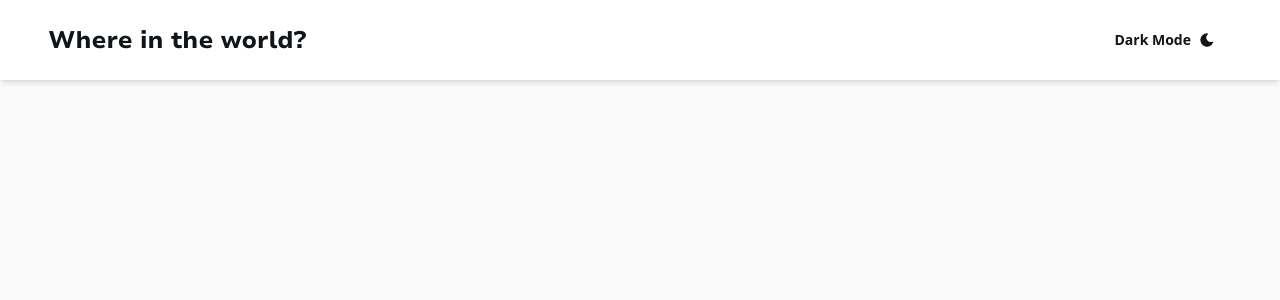
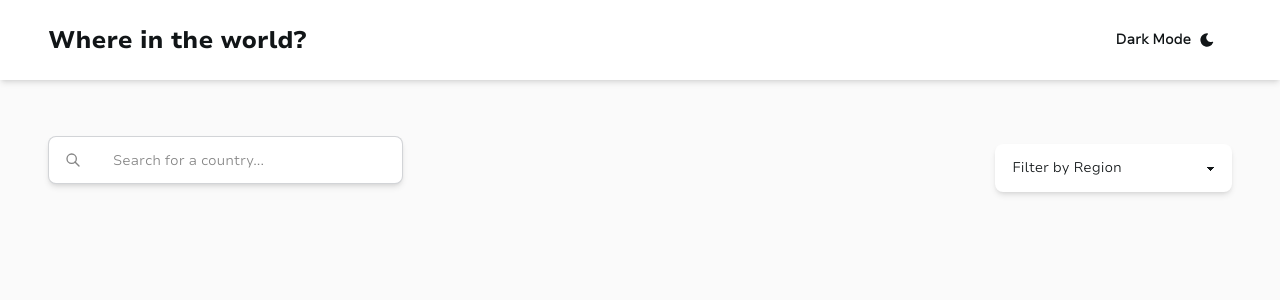
Before and after one commit to radriann21/rest-countries-react-ts, a React (Vite) app: page / in a window 1280 px wide. Shown: the top 300 px of the page. Built offline with nearby package versions, Linux system fonts and the light colour scheme.

Commit message:
add input components for country search and region filtering

```diff
--- /dev/null
+++ b/src/components/InputName.tsx
@@ -0,0 +1,12 @@
+import { Search } from "./icons/Search"
+
+export const InputName = () => {
+  return (
+    <div className="w-fit lg:w-[30%]">
+      <label className="input input-bordered flex items-center bg-white dark:bg-dark-dark-blue gap-2 shadow-md">
+        <Search />
+        <input type="text" className="text-sm dark:placeholder:text-light-dark-gray placeholder:text-light-dark-gray bg-white text-light-very-dark-blue dark:text-light-very-light-gray input-lg" placeholder="Search for a country..." />
+      </label>
+    </div>
+  )
+}
--- /dev/null
+++ b/src/components/InputRegion.tsx
@@ -0,0 +1,14 @@
+export const InputRegion = () => {
+  return (
+    <div className="w-fit lg:w-[20%]">
+      <select className="select w-full max-w-xs bg-white shadow-md dark:bg-dark-dark-blue text-light-very-dark-blue dark:text-white">
+        <option disabled selected>Filter by Region</option>
+        <option value="africa">Africa</option>
+        <option value="america">America</option>
+        <option value="asia">Asia</option>
+        <option value="europe">Europe</option>
+        <option value="oceania">Oceania</option>
+      </select>
+    </div>
+  )
+}
--- /dev/null
+++ b/src/components/InputsContainer.tsx
@@ -0,0 +1,11 @@
+import { InputName } from "./InputName"
+import { InputRegion } from "./InputRegion"
+
+export const InputsContainer = () => {
+  return (
+    <section className="w-full flex flex-col sm:flex-row sm:items-center sm:justify-between space-y-4 sm:spae-y-0">
+      <InputName />
+      <InputRegion />
+    </section>
+  )
+}
--- /dev/null
+++ b/src/components/icons/Search.tsx
@@ -0,0 +1,5 @@
+export const Search = () => {
+  return (
+    <svg viewBox="0 0 24 24" strokeWidth="2" strokeLinecap="round" strokeLinejoin="round" className="stroke-light-dark-gray dark:stroke-white fill-none w-4 h-4"><path stroke="none" d="M0 0h24v24H0z" fill="none" /><path d="M10 10m-7 0a7 7 0 1 0 14 0a7 7 0 1 0 -14 0" /><path d="M21 21l-6 -6" /></svg>
+  )
+}
--- a/src/layouts/Main.tsx
+++ b/src/layouts/Main.tsx
@@ -4,7 +4,7 @@ type MainProps = {
 
 export const Main = ({ children }: MainProps) => {
   return (
-    <main className="min-h-screen max-w-full bg-light-very-light-gray dark:bg-dark-very-dark-blue dark:text-white">
+    <main className="min-h-screen max-w-full bg-light-very-light-gray dark:bg-dark-very-dark-blue dark:text-white font-customLight">
       {children}
     </main>
   )
--- a/src/pages/Home.tsx
+++ b/src/pages/Home.tsx
@@ -1,10 +1,14 @@
 import { Main } from "../layouts/Main"
 import { Header } from "../components/Header"
+import { InputsContainer } from "../components/InputsContainer"
 
 export const Home = () => {
   return (
     <Main>
       <Header />
+      <section className="max-w-full p-12 flex flex-col">
+        <InputsContainer />
+      </section>
     </Main>
   )
 }
```
